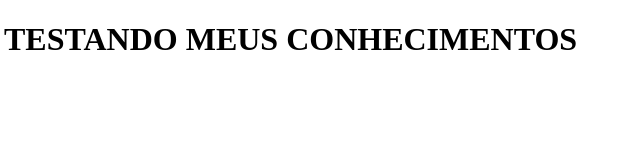
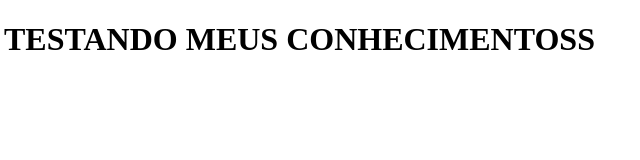
Before and after one commit to gustavotrespach/treino-plataformas-computacionais, a plain HTML site: page htdocs/index.html in a window 1280 px wide. Shown: the full height of the page, 4-644 px from the left. Drawn offline with Linux system fonts and the light colour scheme.

Commit message:
changed index

```diff
--- a/htdocs/index.html
+++ b/htdocs/index.html
@@ -6,6 +6,6 @@
     <title>Testando</title>
 </head>
 <body>
-   <h1>TESTANDO MEUS CONHECIMENTOS</h1>
+   <h1>TESTANDO MEUS CONHECIMENTOSS</h1>
 </body>
 </html>
```
